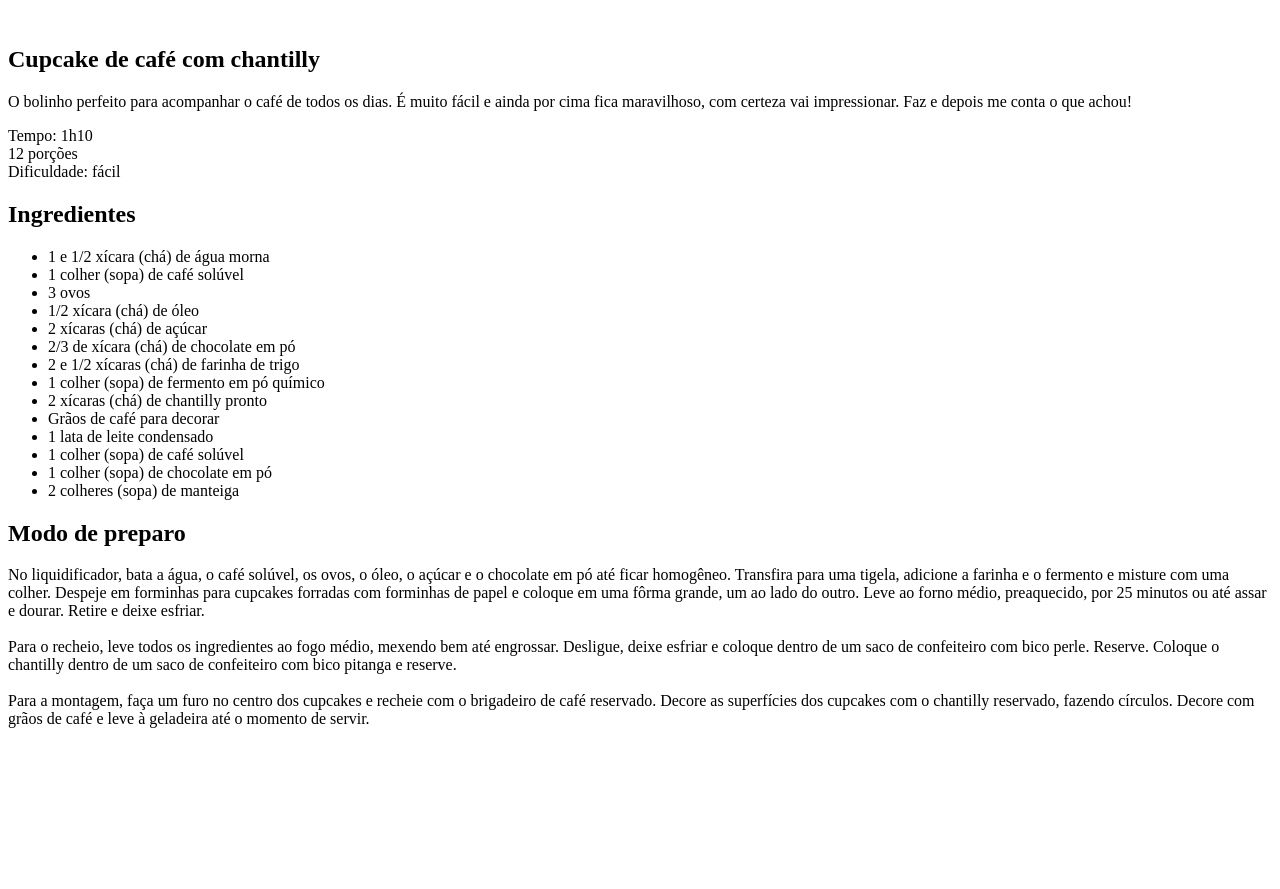
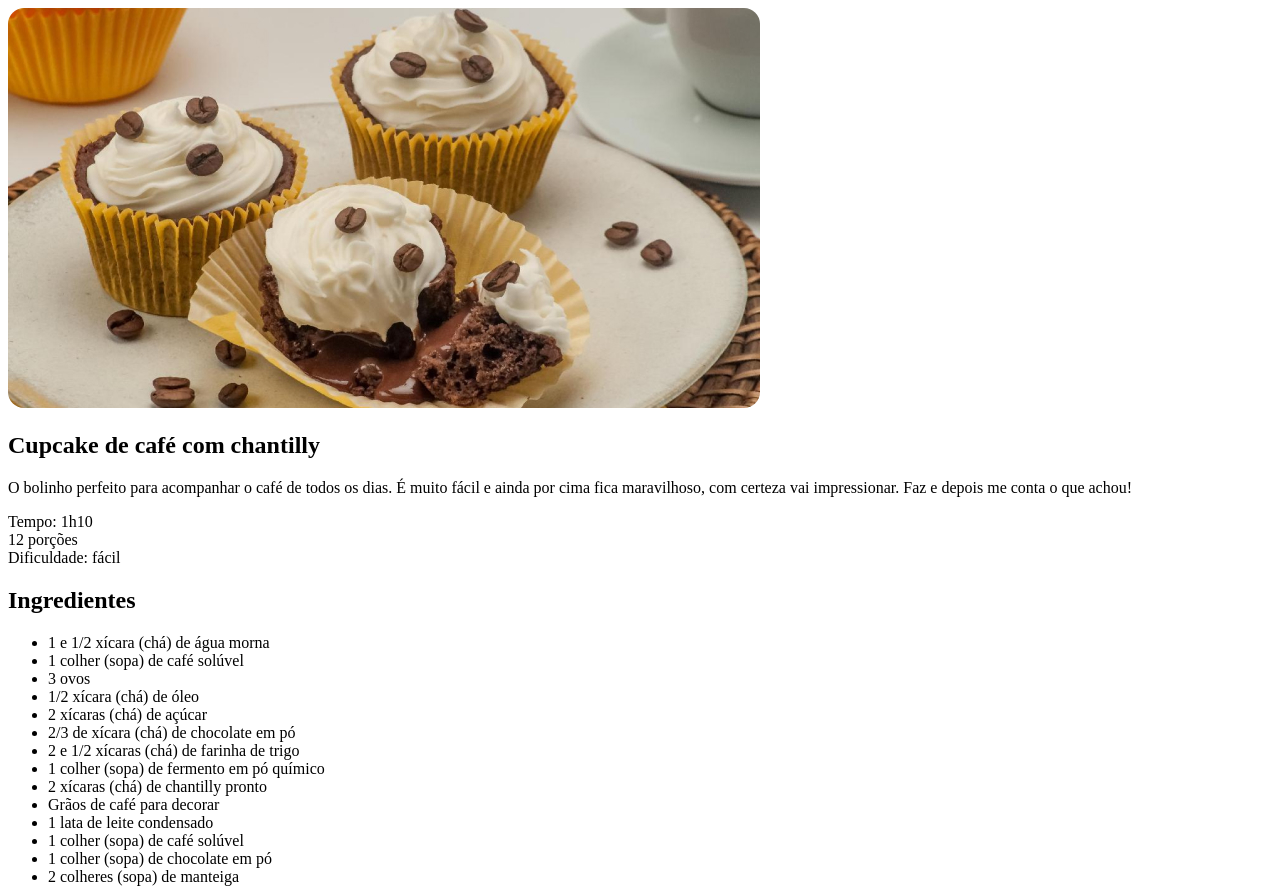
Before and after one commit to ruhancmendes/Pagina-de-receita, a plain HTML site: page index.html in a window 1280 px wide. Shown: the top 889 px of the page. Before the commit the page ends 800 px from the top, so only its background shows below. Drawn offline with Linux system fonts and the light colour scheme.

Commit message:
add images and style

```diff
--- a/index.html
+++ b/index.html
@@ -4,10 +4,12 @@
     <meta charset="UTF-8">
     <meta name="viewport" content="width=device-width, initial-scale=1.0">
     <title>Página de receita</title>
+
+    <link rel="stylesheet" href="style.css">
 </head>
 <body>
     <div id="page">
-        <img src="" alt="">
+        <img src="./assets/main-image.jpg" alt="Imagem de cupcakes com grãos de café e chantilly">
         <main>
             <section id="about">
                 <h1>Cupcake de café com chantilly</h1>
--- /dev/null
+++ b/style.css
@@ -0,0 +1,3 @@
+img {
+    border-radius: 16px;
+}
```
Also changed, not shown: assets/bg.jpg (added), assets/main-image.jpg (added).
